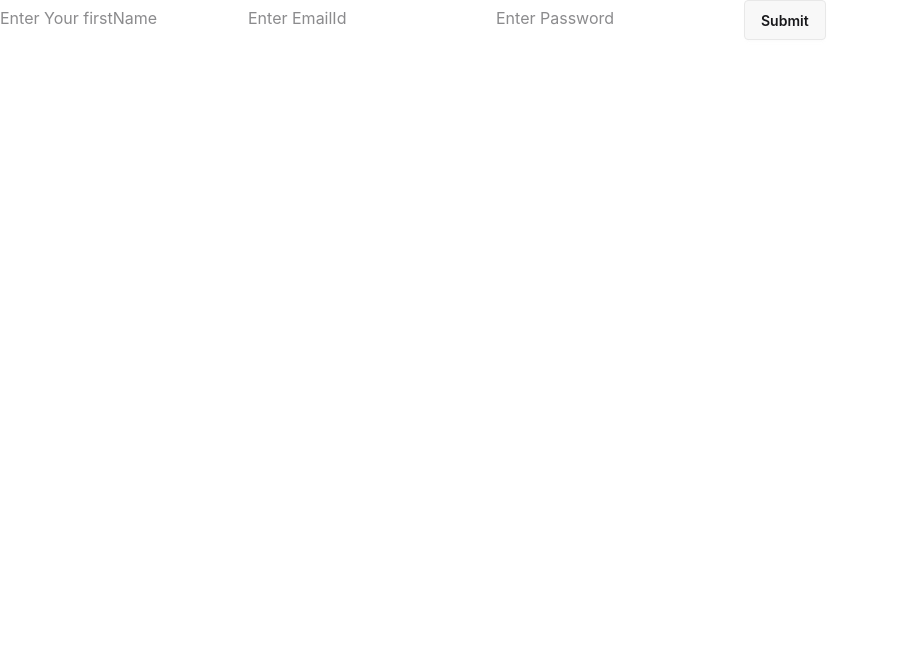
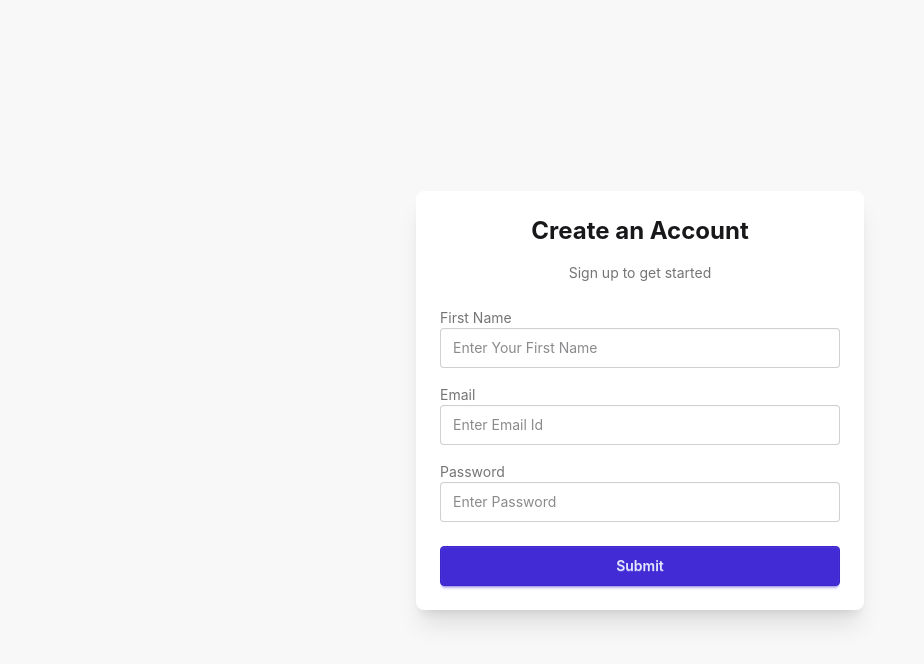
Before and after one commit to mr-sohan1/LEETCODE-FRONTEND, a React app: page /signup in a window 1280 px wide. Shown: the top 664 px of the page, without its empty margins (0-924 px from the left). Built offline with nearby package versions, Linux system fonts and the light colour scheme; the HTML template or start-up script is replaced by a standard one.

Commit message:
signup page

```diff
--- a/package.json
+++ b/package.json
@@ -10,11 +10,15 @@
     "preview": "vite preview"
   },
   "dependencies": {
+    "@hookform/resolvers": "^5.4.0",
     "@tailwindcss/vite": "^4.3.2",
     "daisyui": "^5.6.16",
     "react": "^19.2.7",
     "react-dom": "^19.2.7",
-    "tailwindcss": "^4.3.2"
+    "react-hook-form": "^7.81.0",
+    "react-router": "^8.2.0",
+    "tailwindcss": "^4.3.2",
+    "zod": "^4.4.3"
   },
   "devDependencies": {
     "@types/react": "^19.2.17",
--- a/src/pages/Signup.jsx
+++ b/src/pages/Signup.jsx
@@ -1,16 +1,86 @@
 import { useForm } from 'react-hook-form'
+import { zodResolver } from "@hookform/resolvers/zod";
+import { z } from "zod";
 
-function Signup(){
+const signupSchema = z.object({
+    firstName: z.string().min(3, "Name Should Contain atleast 3 char"),
+    emailID: z.string().email("Invalid EmailID"),
+    password: z.string().min(8, "Password Should Contain atleast 8 character")
+})
 
-     const { register, handleSubmit, formState: { errors }} = useForm();
+function Signup() {
 
-    return(
-        <form onSubmit={handleSubmit((data)=>console.log(data))} >
-            <input  {...register('firstName')} placeholder='Enter Your firstName' />
-             <input  {...register('emailID')} placeholder='Enter EmailId' />
-              <input  {...register('password')} placeholder='Enter Password'/>
-              <button type="submit" className="btn">Submit</button>
-        </form>
+    const { register, handleSubmit, formState: { errors } } = useForm({ resolver: zodResolver(signupSchema) });
+
+    return (
+        <div className="min-h-screen flex items-center justify-center bg-base-200 px-4">
+            <div className="card w-full max-w-md bg-base-100 shadow-xl">
+                <div className="card-body">
+                    <h2 className="card-title text-2xl font-bold justify-center mb-2">
+                        Create an Account
+                    </h2>
+                    <p className="text-center text-sm text-base-content/60 mb-4">
+                        Sign up to get started
+                    </p>
+
+                    <form onSubmit={handleSubmit((data) => console.log(data))} className="space-y-4">
+
+                        <div className="form-control w-full">
+                            <label className="label">
+                                <span className="label-text">First Name</span>
+                            </label>
+                            <input
+                                {...register('firstName')}
+                                placeholder="Enter Your First Name"
+                                className={`input input-bordered w-full ${errors.firstName ? 'input-error' : ''}`}
+                            />
+                            {errors.firstName && (
+                                <label className="label">
+                                    <span className="label-text-alt text-error">{errors.firstName.message}</span>
+                                </label>
+                            )}
+                        </div>
+
+                        <div className="form-control w-full">
+                            <label className="label">
+                                <span className="label-text">Email</span>
+                            </label>
+                            <input
+                                {...register('emailID')}
+                                placeholder="Enter Email Id"
+                                className={`input input-bordered w-full ${errors.emailID ? 'input-error' : ''}`}
+                            />
+                            {errors.emailID && (
+                                <label className="label">
+                                    <span className="label-text-alt text-error">{errors.emailID.message}</span>
+                                </label>
+                            )}
+                        </div>
+
+                        <div className="form-control w-full">
+                            <label className="label">
+                                <span className="label-text">Password</span>
+                            </label>
+                            <input
+                                type="password"
+                                {...register('password')}
+                                placeholder="Enter Password"
+                                className={`input input-bordered w-full ${errors.password ? 'input-error' : ''}`}
+                            />
+                            {errors.password && (
+                                <label className="label">
+                                    <span className="label-text-alt text-error">{errors.password.message}</span>
+                                </label>
+                            )}
+                        </div>
+
+                        <button type="submit" className="btn btn-primary w-full mt-2">
+                            Submit
+                        </button>
+                    </form>
+                </div>
+            </div>
+        </div>
     )
 }
 
```
Also changed, not shown: 1 other file (tests, documents, lock files or other folders).
